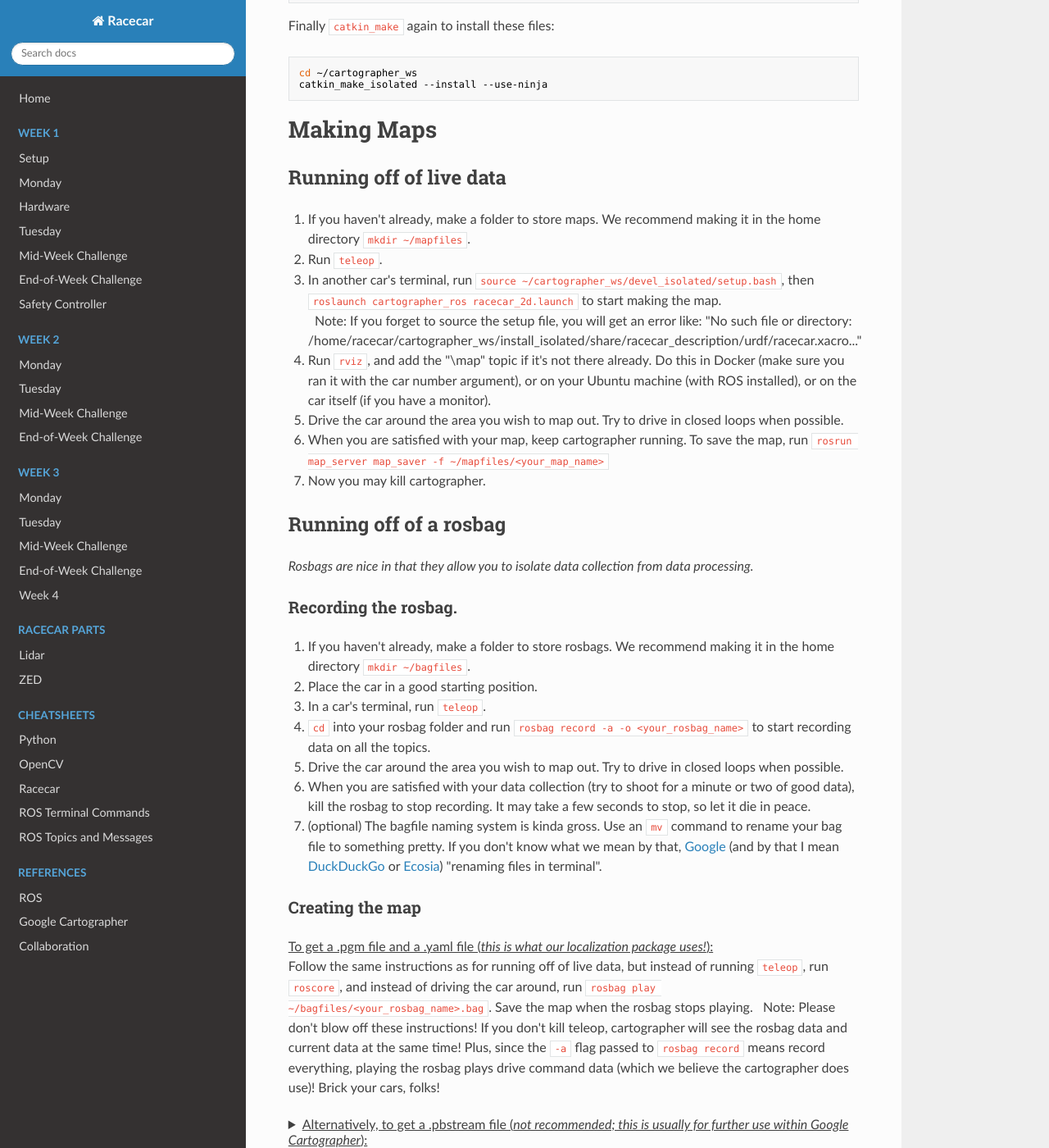
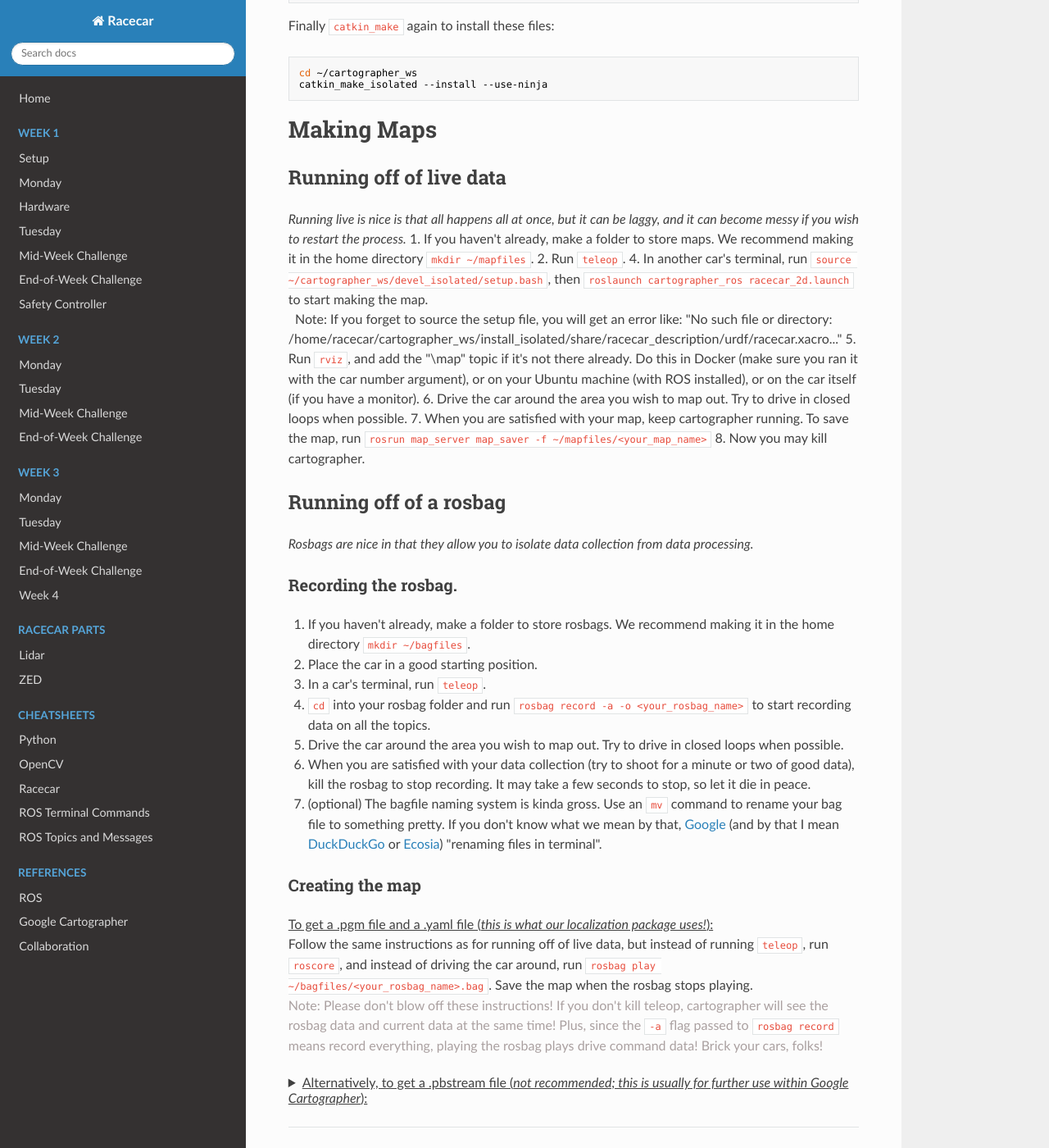
Before and after one commit to ChrisLindland/racecar-website, an MkDocs documentation site: the page built from docs/maps/cartographer/cartographer_ref.md, in a window 1280 px wide and 1400 px high, scrolled down 1232 px. Shown: the whole window at 82% size. Built offline with MkDocs 1.6.1, drawn with Linux system fonts in a browser that asks for light colours; nearby versions of some CDN libraries; some of the changed text lies outside the part shown.

Commit message:
Update cartographer_ref.md

````diff
--- a/docs/maps/cartographer/cartographer_ref.md
+++ b/docs/maps/cartographer/cartographer_ref.md
@@ -64,6 +64,7 @@ catkin_make_isolated --install --use-ninja
 ```
 # Making Maps
 ## Running off of live data
+*Running live is nice is that all happens all at once, but it can be laggy, and it can become messy if you wish to restart the process.*
 1. If you haven't already, make a folder to store maps. We recommend making it in the home directory `mkdir ~/mapfiles`.
 2. Run `teleop`.
 4. In another car's terminal, run `source ~/cartographer_ws/devel_isolated/setup.bash`, then `roslaunch cartographer_ros racecar_2d.launch` to start making the map.<br>
@@ -87,11 +88,11 @@ catkin_make_isolated --install --use-ninja
 
 ### Creating the map
 <u>To get a .pgm file and a .yaml file (*this is what our localization package uses!*):</u><br>
-Follow the same instructions as for running off of live data, but instead of running `teleop`, run `roscore`, and instead of driving the car around, run `rosbag play ~/bagfiles/<your_rosbag_name>.bag`. Save the map when the rosbag stops playing.
-&nbsp;&nbsp;Note: Please don't blow off these instructions! If you don't kill teleop, cartographer will see the rosbag data and current data at the same time! Plus, since the `-a` flag passed to `rosbag record` means record everything, playing the rosbag plays drive command data (which we believe the cartographer does use)! Brick your cars, folks!
+Follow the same instructions as for running off of live data, but instead of running `teleop`, run `roscore`, and instead of driving the car around, run `rosbag play ~/bagfiles/<your_rosbag_name>.bag`. Save the map when the rosbag stops playing.<br>
+<font color="AAA0A0"> Note: Please don't blow off these instructions! If you don't kill teleop, cartographer will see the rosbag data and current data at the same time! Plus, since the `-a` flag passed to `rosbag record` means record everything, playing the rosbag plays drive command data! Brick your cars, folks! </font>
 
 <details><summary><u>Alternatively, to get a .pbstream file (<i>not recommended; this is usually for further use within Google Cartographer</i>):</u></summary>
-1. Run `roslaunch cartographer_ros offline_racecar_2d.launch bag_filenames:=${HOME}/bagfiles/<your_rosbag_name>.bag`<br>
-&ensp; Warning: this will pull up an rviz window.<br>
+1. Run <code>roslaunch cartographer_ros offline_racecar_2d.launch bag_filenames:=${HOME}/bagfiles/&lt;your_rosbag_name&gt;.bag</code><br>
+&ensp; Warning: this will pull up an rviz window. If you're ssh-ed in, then whoops.<br>
 2. Wait for the bag to finish playing, then watch the terminal and wait until it's done "optimizing".
 </details>
````
Also changed, not shown: other parts of docs/maps/cartographer/cartographer_ref.md (+1 -1 lines).
